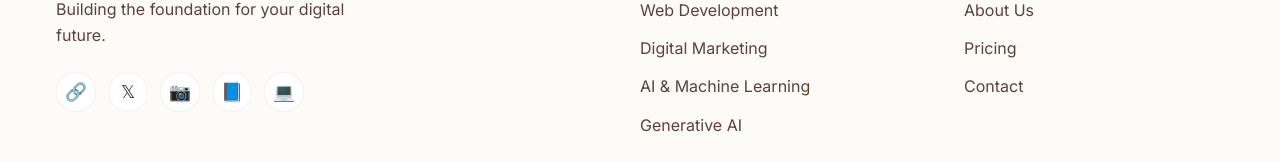
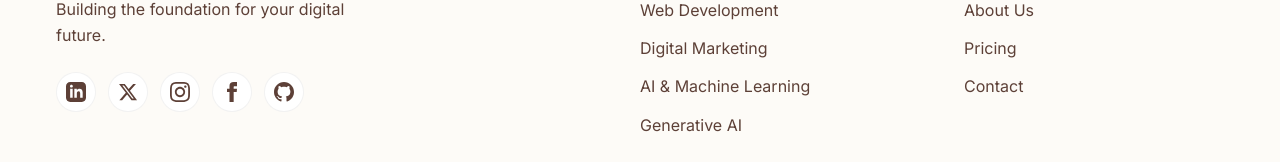
Before and after one commit to harshilp0210/openrize, a Next.js app: page / in a window 1280 px wide. Shown: the part 3207-3369 px from the top of the page. Built offline with nearby package versions, Linux system fonts and the light colour scheme.

Commit message:
Replace emoji social icons with proper SVG components

```diff
--- a/components/Footer/Footer.js
+++ b/components/Footer/Footer.js
@@ -1,12 +1,43 @@
 import Link from 'next/link';
 import styles from './Footer.module.css';
 
+// SVG Icons
+const LinkedInIcon = () => (
+    <svg xmlns="http://www.w3.org/2000/svg" width="20" height="20" viewBox="0 0 24 24" fill="currentColor">
+        <path d="M19 0h-14c-2.761 0-5 2.239-5 5v14c0 2.761 2.239 5 5 5h14c2.762 0 5-2.239 5-5v-14c0-2.761-2.238-5-5-5zm-11 19h-3v-11h3v11zm-1.5-12.268c-.966 0-1.75-.79-1.75-1.764s.784-1.764 1.75-1.764 1.75.79 1.75 1.764-.783 1.764-1.75 1.764zm13.5 12.268h-3v-5.604c0-3.368-4-3.113-4 0v5.604h-3v-11h3v1.765c1.396-2.586 7-2.777 7 2.476v6.759z" />
+    </svg>
+);
+
+const TwitterIcon = () => (
+    <svg xmlns="http://www.w3.org/2000/svg" width="20" height="20" viewBox="0 0 24 24" fill="currentColor">
+        <path d="M18.244 2.25h3.308l-7.227 8.26 8.502 11.24H16.17l-5.214-6.817L4.99 21.75H1.68l7.73-8.835L1.254 2.25H8.08l4.713 6.231zm-1.161 17.52h1.833L7.084 4.126H5.117z" />
+    </svg>
+);
+
+const InstagramIcon = () => (
+    <svg xmlns="http://www.w3.org/2000/svg" width="20" height="20" viewBox="0 0 24 24" fill="currentColor">
+        <path d="M12 2.163c3.204 0 3.584.012 4.85.07 3.252.148 4.771 1.691 4.919 4.919.058 1.265.069 1.645.069 4.849 0 3.205-.012 3.584-.069 4.849-.149 3.225-1.664 4.771-4.919 4.919-1.266.058-1.644.07-4.85.07-3.204 0-3.584-.012-4.849-.07-3.26-.149-4.771-1.699-4.919-4.92-.058-1.265-.07-1.644-.07-4.849 0-3.204.013-3.583.07-4.849.149-3.227 1.664-4.771 4.919-4.919 1.266-.057 1.645-.069 4.849-.069zm0-2.163c-3.259 0-3.667.014-4.947.072-4.358.2-6.78 2.618-6.98 6.98-.059 1.281-.073 1.689-.073 4.948 0 3.259.014 3.668.072 4.948.2 4.358 2.618 6.78 6.98 6.98 1.281.058 1.689.072 4.948.072 3.259 0 3.668-.014 4.948-.072 4.354-.2 6.782-2.618 6.979-6.98.059-1.28.073-1.689.073-4.948 0-3.259-.014-3.667-.072-4.947-.196-4.354-2.617-6.78-6.979-6.98-1.281-.059-1.69-.073-4.949-.073zm0 5.838c-3.403 0-6.162 2.759-6.162 6.162s2.759 6.163 6.162 6.163 6.162-2.759 6.162-6.163c0-3.403-2.759-6.162-6.162-6.162zm0 10.162c-2.209 0-4-1.79-4-4 0-2.209 1.791-4 4-4s4 1.791 4 4c0 2.21-1.791 4-4 4zm6.406-11.845c-.796 0-1.441.645-1.441 1.44s.645 1.44 1.441 1.44c.795 0 1.439-.645 1.439-1.44s-.644-1.44-1.439-1.44z" />
+    </svg>
+);
+
+const FacebookIcon = () => (
+    <svg xmlns="http://www.w3.org/2000/svg" width="20" height="20" viewBox="0 0 24 24" fill="currentColor">
+        <path d="M9 8h-3v4h3v12h5v-12h3.642l.358-4h-4v-1.667c0-.955.192-1.333 1.115-1.333h2.885v-5h-3.808c-3.596 0-5.192 1.583-5.192 4.615v3.385z" />
+    </svg>
+);
+
+const GitHubIcon = () => (
+    <svg xmlns="http://www.w3.org/2000/svg" width="20" height="20" viewBox="0 0 24 24" fill="currentColor">
+        <path d="M12 0c-6.626 0-12 5.373-12 12 0 5.302 3.438 9.8 8.207 11.387.599.111.793-.261.793-.577v-2.234c-3.338.726-4.033-1.416-4.033-1.416-.546-1.387-1.333-1.756-1.333-1.756-1.089-.745.083-.729.083-.729 1.205.084 1.839 1.237 1.839 1.237 1.07 1.834 2.807 1.304 3.492.997.107-.775.418-1.305.762-1.604-2.665-.305-5.467-1.334-5.467-5.931 0-1.311.469-2.381 1.236-3.221-.124-.303-.535-1.524.117-3.176 0 0 1.008-.322 3.301 1.23.957-.266 1.983-.399 3.003-.404 1.02.005 2.047.138 3.006.404 2.291-1.552 3.297-1.23 3.297-1.23.653 1.653.242 2.874.118 3.176.77.84 1.235 1.911 1.235 3.221 0 4.609-2.807 5.624-5.479 5.921.43.372.823 1.102.823 2.222v3.293c0 .319.192.694.801.576 4.765-1.589 8.199-6.086 8.199-11.386 0-6.627-5.373-12-12-12z" />
+    </svg>
+);
+
 const socialLinks = [
-    { name: 'LinkedIn', url: 'https://linkedin.com/company/openrize', icon: '🔗' },
-    { name: 'Twitter', url: 'https://twitter.com/openrize', icon: '𝕏' },
-    { name: 'Instagram', url: 'https://instagram.com/openrize', icon: '📷' },
-    { name: 'Facebook', url: 'https://facebook.com/openrize', icon: '📘' },
-    { name: 'GitHub', url: 'https://github.com/openrize', icon: '💻' },
+    { name: 'LinkedIn', url: 'https://linkedin.com/company/openrize', icon: <LinkedInIcon /> },
+    { name: 'Twitter', url: 'https://twitter.com/openrize', icon: <TwitterIcon /> },
+    { name: 'Instagram', url: 'https://instagram.com/openrize', icon: <InstagramIcon /> },
+    { name: 'Facebook', url: 'https://facebook.com/openrize', icon: <FacebookIcon /> },
+    { name: 'GitHub', url: 'https://github.com/openrize', icon: <GitHubIcon /> },
 ];
 
 const Footer = () => {
--- a/components/Footer/Footer.module.css
+++ b/components/Footer/Footer.module.css
@@ -44,12 +44,15 @@
     font-size: 1.1rem;
     transition: all 0.3s ease;
     border: 1px solid rgba(0, 0, 0, 0.05);
+    color: var(--text-secondary);
 }
 
 .socialLink:hover {
     background: var(--accent-gradient);
     transform: translateY(-3px);
     box-shadow: 0 5px 15px rgba(139, 69, 19, 0.2);
+    color: white;
+    border-color: transparent;
 }
 
 .links h4 {
```
